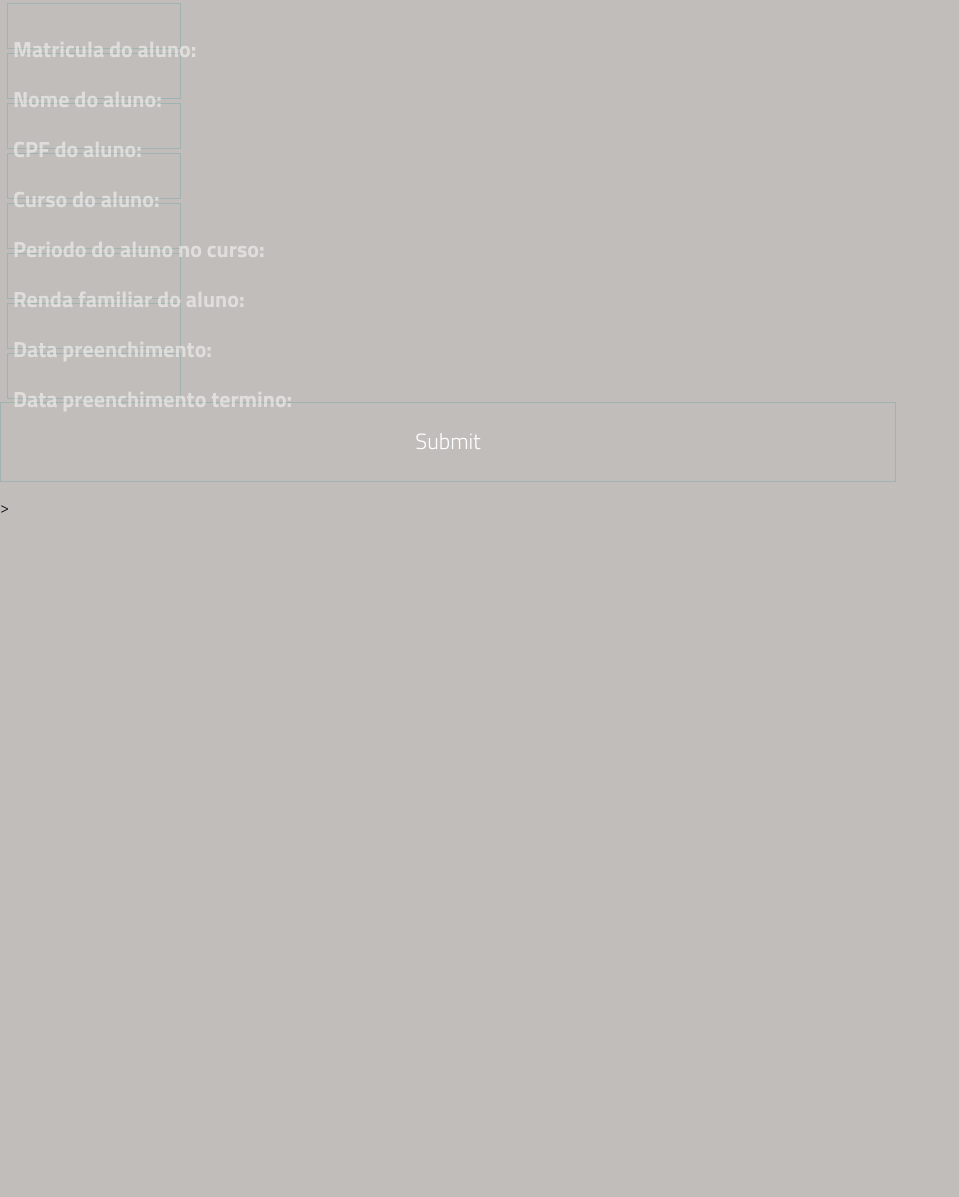
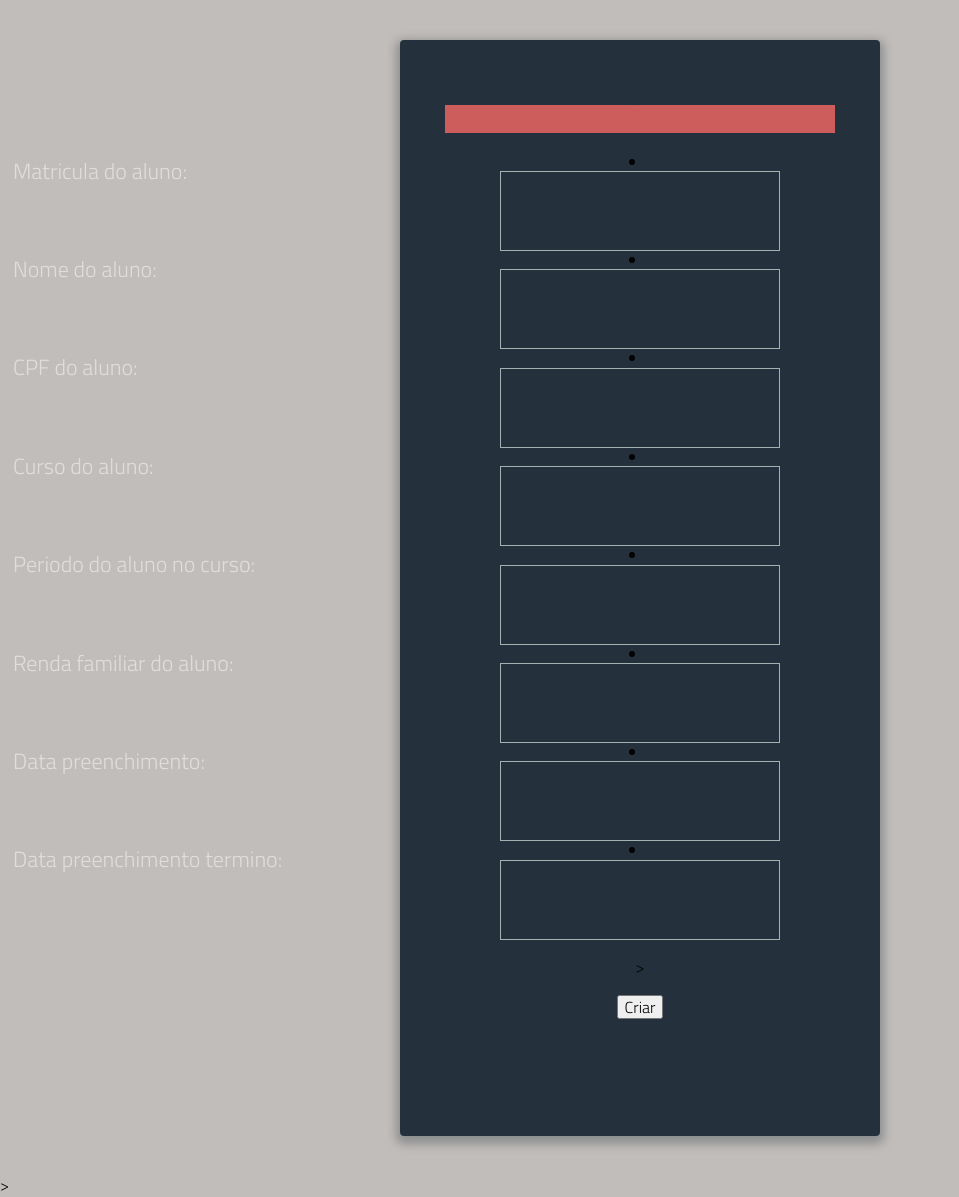
Before and after one commit to NatashaRebelo23/SISTEMA_PRAEC, a Django app: a page that uses bolsistas_praec/templates/base.html in a window 1280 px wide. Shown: the whole page, without its empty margins (0-959 px from the left). Before the commit the page ends 513 px from the top, so only its background shows below. Run offline with Django 3.2, Linux system fonts and the light colour scheme; some libraries are stand-ins or nearby versions.

Commit message:
alterações template

```diff
--- a/bolsistas_praec/static/css/style.css
+++ b/bolsistas_praec/static/css/style.css
@@ -1,7 +1,3 @@
-
-
-
-
 body {
    background: #c1bdba;
    font-family: 'Titillium Web', sans-serif;
@@ -14,21 +10,39 @@ h1 {
    margin: 0 0 40px;
 }
 
+
+h2 {
+  background: #CD5C5C;
+
+  margin-left: 40px;
+  text-align: right;
+  font-family: 'Arial', sans-serif;
+  color:   #CD5C5C;
+  margin: 5 5 20px;
+  transition: .5s ease;
+  background-image: none;
+
+}
+
+
 a{
 	text-align: center;
 	font-family: 'Helvetica', sans-serif;
 	color: #CD5C5C;
 }
+
 p{
 	text-align: right;
 	font-family: 'Helvetica', sans-serif;
 	color: #FF0000;
 	-webkit-transition: .5s ease;
-  	transition: .5s ease;
+  transition: .5s ease;
 }
 
 
+
 .form {
+    margin-top: 40px;
     background: rgba(19, 35, 47, 0.9);
     padding: 40px;
     max-width: 400px;
--- a/bolsistas_praec/templates/base.html
+++ b/bolsistas_praec/templates/base.html
@@ -6,6 +6,16 @@
   		<link href='https://fonts.googleapis.com/css?family=Titillium+Web:300,500,700' rel='stylesheet' type='text/css'>
   		<link rel="stylesheet" href="https://cdnjs.cloudflare.com/ajax/libs/normalize/5.0.0/normalize.min.css">
   		<link rel="stylesheet" href="/static/css/style.css">
+
+
+
+
+  		<title>Cadastro/Cadastro Form</title>
+  		<link href='https://fonts.googleapis.com/css?family=Titillium+Web:300,500,700' rel='stylesheet' type='text/css'>
+  		<link rel="stylesheet" href="https://cdnjs.cloudflare.com/ajax/libs/normalize/5.0.0/normalize.min.css">
+  		<link rel="stylesheet" href="/static/css/style.css">
+
+
 	</head>
 	<body>
 	    <div class="teste">
--- a/bolsistas_praec/templates/bolsistas_praec/aluno_form.html
+++ b/bolsistas_praec/templates/bolsistas_praec/aluno_form.html
@@ -1,10 +1,38 @@
 {% extends 'base.html' %}
 {% block content %}
-<form action="" enctype="" method="post">
+
+
+
+<head>
+  <meta charset="UTF-8">
+  <title>Cadastrar/Cadastro Form</title>
+  <link href='https://fonts.googleapis.com/css?family=Titillium+Web:300,500,700' rel='stylesheet' type='text/css'>
+  <link rel="stylesheet" href="https://cdnjs.cloudflare.com/ajax/libs/normalize/5.0.0/normalize.min.css">
+  <link rel="stylesheet" href="/static/css/style.css">
+</head>
+
+
+<!--<div class="form" align="center">-->
+<form action="" enctype="" method="post"  align = "center"  novalidate="">
+<div class="form" align="center">
 	{% csrf_token %}
+
 	<table>
-	{{form.as_table}}
+		<h2>
+  		 <table><h2>Cadastro do aluno</h2></table>
+			{{form.as_ul}}<br>
+		</h2>>
 	</table>
-	<input type="submit" value="Submit"/>
+	<br><br>
+	<button type="submit" style="">Criar</button>
+	<!--<input type="submit" value="Cadastrar">  -->
+
+        <br><br><br>
+        <input type="hidden" name="next" value="{% url 'bolsistas_praec:index' %}"/>
+
+    <h1><a href="{% url 'bolsistas_praec:index' %}"></a></h1>
+</div>
 </form>
+
+<!--</div>-->
 {% endblock %}
```
Also changed, not shown: bolsistas_praec/forms.py (+18 -2 lines), bolsistas_praec/templates/bolsistas_praec/praec.html (+6 -2 lines), bolsistas_praec/templates/registration/login.html (+8 -1 lines), bolsistas_praec/templates/registration/js/index.js (line endings or trailing spaces).
